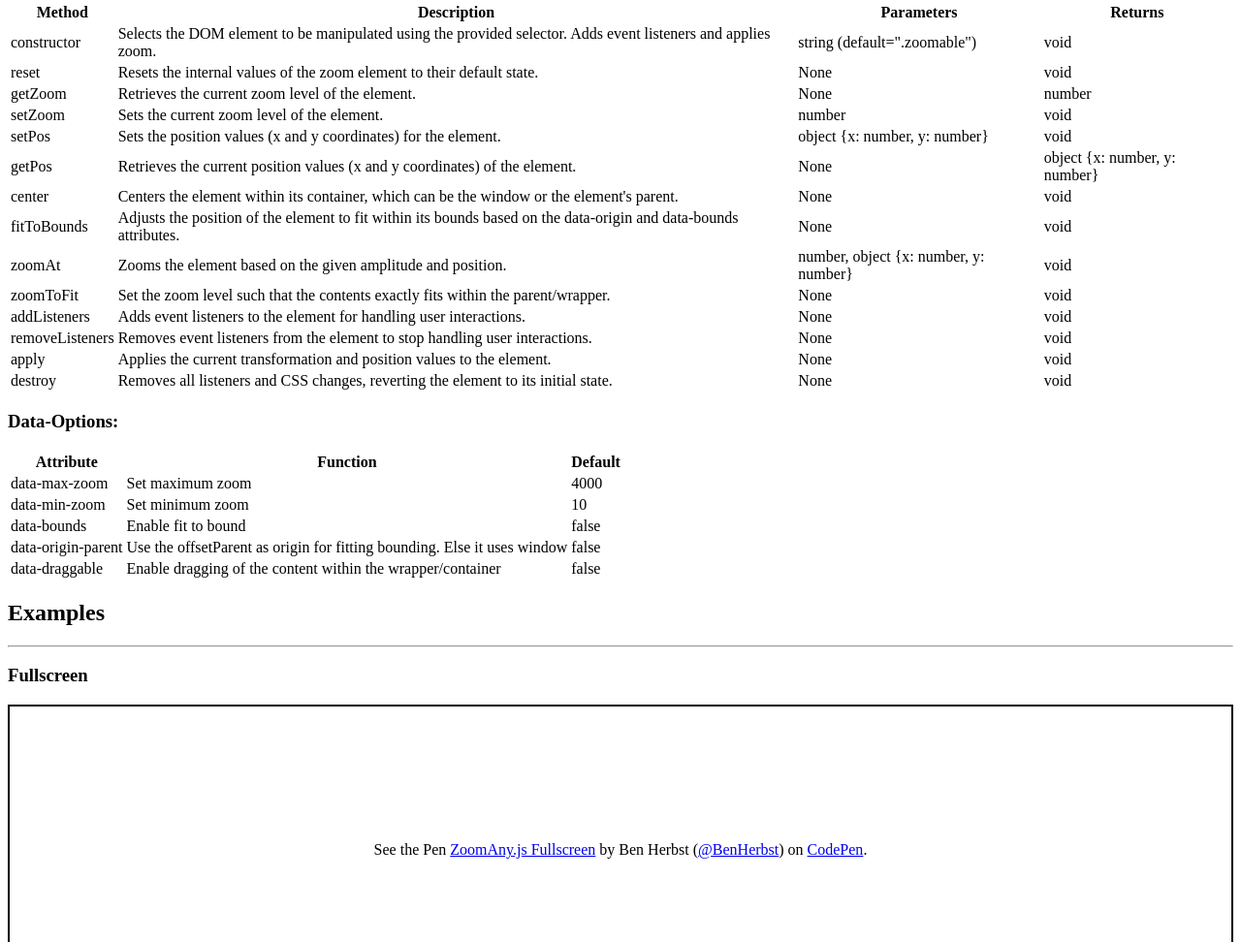
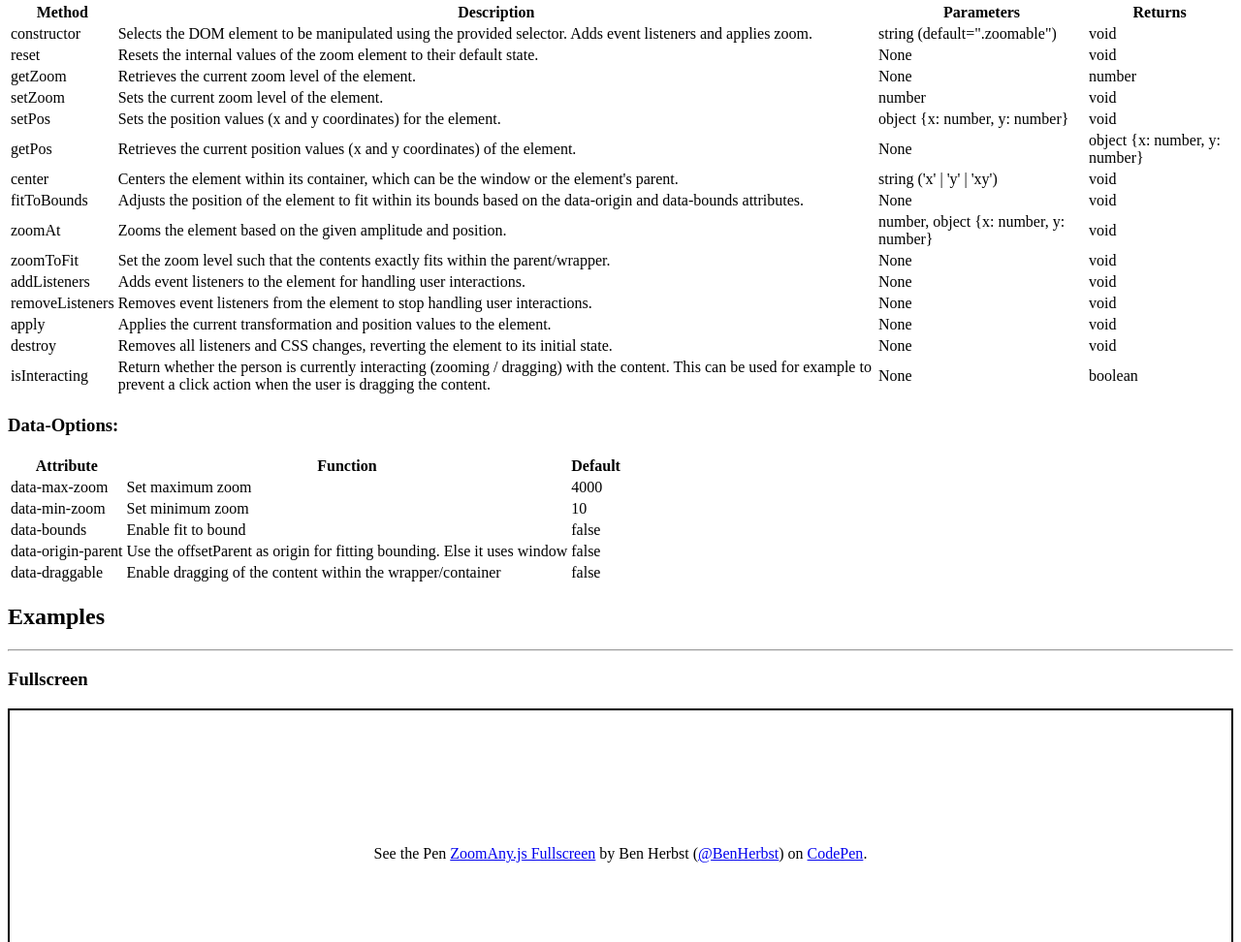
Before and after one commit to BenHerbst/zoom-any-js, a website built with Vite: page docs/index.html in a window 1280 px wide. Shown: the part 1618-2590 px from the top of the page at 97% size. Built offline with nearby package versions, Linux system fonts and the light colour scheme; a script that the page names is missing; a small style sheet from the web is missing.

Commit message:
Add isInteracting() to docs

```diff
--- a/docs/index.html
+++ b/docs/index.html
@@ -164,7 +164,7 @@ const zoom = new ZoomAnyJs()</code></pre>
                 <tr>
                     <td>center</td>
                     <td>Centers the element within its container, which can be the window or the element's parent.</td>
-                    <td>None</td>
+                    <td>string ('x' | 'y' | 'xy')</td>
                     <td>void</td>
                 </tr>
                 <tr>
@@ -210,6 +210,15 @@ const zoom = new ZoomAnyJs()</code></pre>
                     <td>Removes all listeners and CSS changes, reverting the element to its initial state.</td>
                     <td>None</td>
                     <td>void</td>
+                </tr>
+                <tr>
+                    <td>isInteracting</td>
+                    <td>
+                        Return whether the person is currently interacting (zooming / dragging) with the content. This
+                        can be used for example to prevent a click action when the user is dragging the content.
+                    </td>
+                    <td>None</td>
+                    <td>boolean</td>
                 </tr>
                 </tbody>
             </table>
```
Also changed, not shown: README.md.
